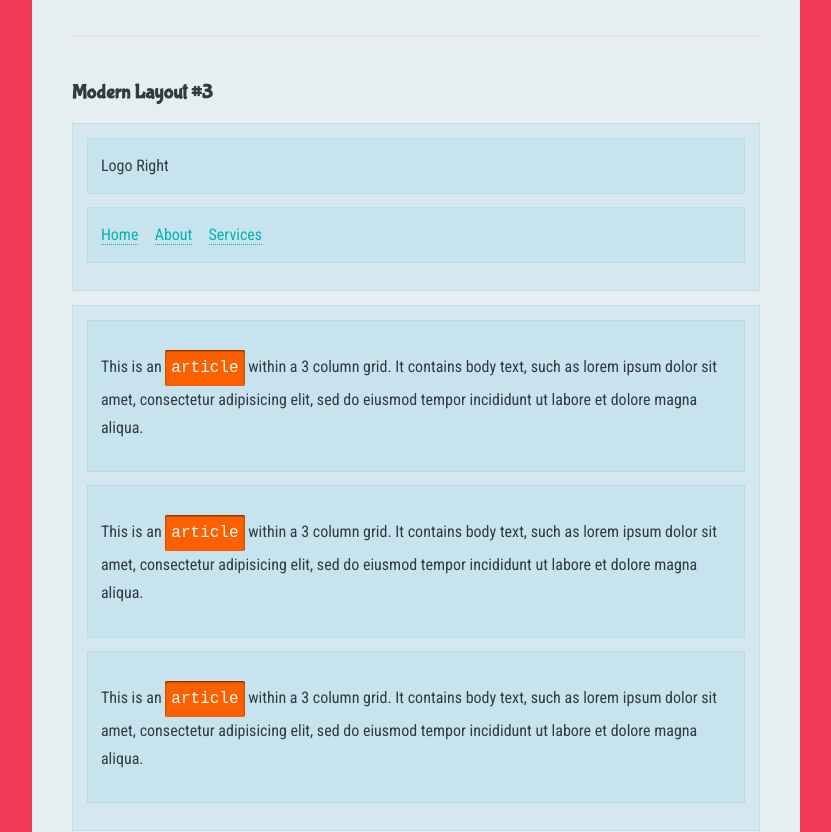
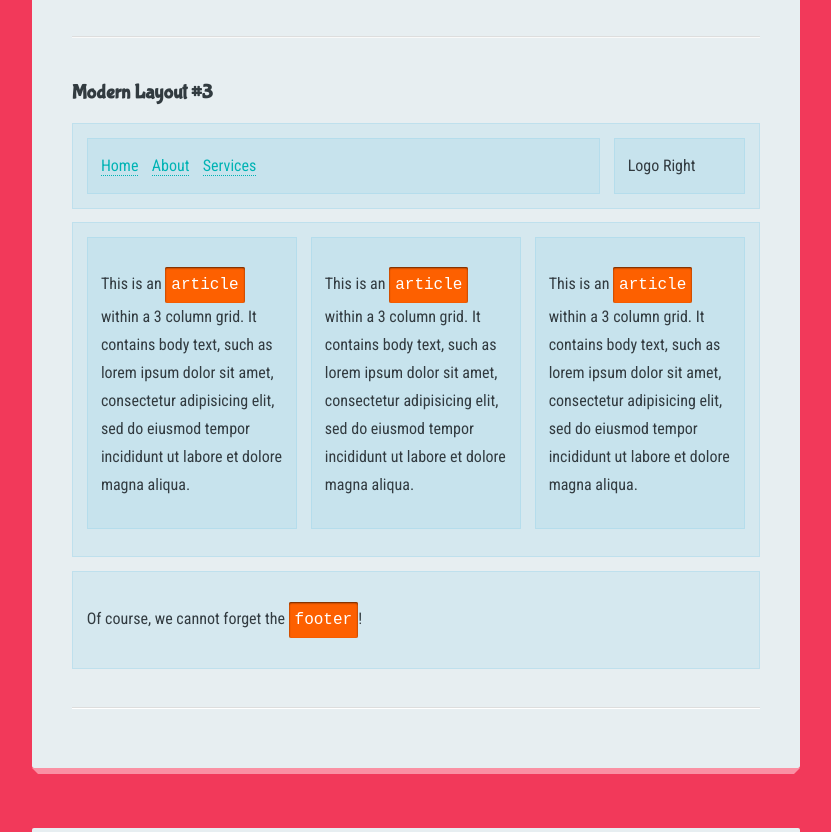
Before and after one commit to edwinchen85/css3_in_30_days, a plain HTML site: page 09 - Modern Layouts/index.html in a window 1280 px wide. Shown: the part 1407-2239 px from the top of the page, without its empty margins (224-1055 px from the left). Drawn offline with Linux system fonts and the light colour scheme; a web font is replaced by a local one.

Commit message:
Style Modern Layout #3

```diff
--- a/09 - Modern Layouts/sandbox.css
+++ b/09 - Modern Layouts/sandbox.css
@@ -59,3 +59,38 @@
 .layout2 footer {
   clear: both;
 }
+
+
+/* Modern Layout #3 */
+.layout3 header .logo {
+  width: 20%;
+  float: right;
+  margin: 0;
+}
+
+.layout3 header nav {
+  width: 78%;
+  float: left;
+  margin: 0;
+}
+
+.layout3 header::after {
+  display: table;
+  content: "";
+  clear: both;
+}
+
+.layout3 article {
+  width: 32%;
+  float: left;
+}
+
+.layout3 article:not(:last-child) {
+  margin-right: 2%;
+}
+
+.layout3 .articles::after {
+  display: table;
+  content: "";
+  clear: both;
+}
```
